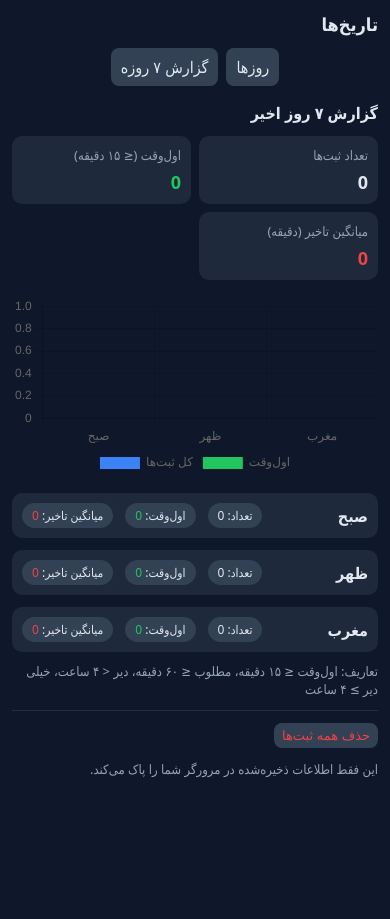
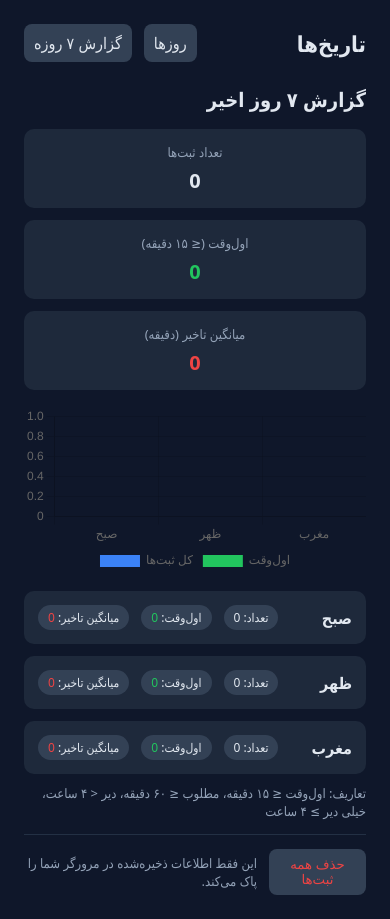
Before and after one commit to JavadCamback/JavdanGames, a plain HTML site: page index.html in a window 390 px wide. Both pictures are taken after a click on the link "گزارش ۷ روزه". Before the commit the page ends 844 px from the top, so only its background shows below. Drawn offline with nearby package versions, Linux system fonts and the light colour scheme.

Commit message:
Update index.html

```diff
--- a/index.html
+++ b/index.html
@@ -2,7 +2,7 @@
 <html lang="fa" dir="rtl">
 <head>
   <meta charset="utf-8" />
-  <meta name="viewport" content="width=device-width, initial-scale=1, maximum-scale=1, user-scalable=no" />
+  <meta name="viewport" content="width=device-width,initial-scale=1" />
   <title>نماز به افق مشهد</title>
   <script src="https://cdn.jsdelivr.net/npm/chart.js"></script>
   <style>
@@ -14,13 +14,13 @@
     body{ margin:0; font-family:system-ui, Tahoma; background:var(--bg); color:var(--text); }
     a{ color:var(--brand); text-decoration:none; }
     .container{ max-width:980px; margin:0 auto; padding:24px; }
-    header{ display:flex; flex-direction:column; gap:12px; margin-bottom:16px; }
-    nav{ display:flex; gap:8px; flex-wrap:wrap; justify-content:center; }
+    header{ display:flex; align-items:center; justify-content:space-between; margin-bottom:24px; }
+    nav{ display:flex; gap:12px; }
     nav a{ padding:8px 10px; border-radius:8px; background:var(--chip); color:var(--text); }
     h1{ margin:0; font-size:22px; }
     h2{ margin:12px 0 16px; font-size:20px; }
-    .toolbar{ display:flex; flex-wrap:wrap; align-items:center; justify-content:center; margin-bottom:16px; gap:6px; }
-    .btn{ background:#334155; color:var(--text); border:none; padding:6px 10px; border-radius:8px; cursor:pointer; font-size:14px; }
+    .toolbar{ display:flex; align-items:center; justify-content:space-between; margin-bottom:16px; gap:8px; }
+    .btn{ background:#334155; color:var(--text); border:none; padding:8px 12px; border-radius:8px; cursor:pointer; }
     .btn.primary{ background:var(--ok); color:#0b141e; }
     .grid{ display:grid; gap:12px; }
     .days{ grid-template-columns: repeat(auto-fill, minmax(180px,1fr)); }
@@ -29,30 +29,41 @@
     .day-title{ font-weight:700; margin-bottom:6px; }
     .muted{ color:var(--muted); font-size:13px; }
     .rows{ display:grid; gap:10px; }
-    .row{ display:grid; grid-template-columns: 1fr auto auto; gap:8px; align-items:center; padding:8px 10px; background:var(--panel); border-radius:8px; font-size:14px; }
-    .row > div:first-child { min-width: 60px; } /* Prayer name */
-    .row > div:nth-child(2) { min-width: 70px; } /* Prayer time */
+    .row{ display:grid; grid-template-columns: 1fr auto auto auto; gap:12px; align-items:center; padding:10px 12px; background:var(--panel); border-radius:8px; }
     .chip{ background:var(--chip); border-radius:999px; padding:4px 10px; font-size:12px; }
-    .stat-grid{ display:grid; grid-template-columns: repeat(auto-fit, minmax(120px, 1fr)); gap:8px; margin-bottom:16px; }
+    .stat-grid{ display:grid; grid-template-columns: repeat(3, 1fr); gap:12px; margin-bottom:16px; }
     .stat .label{ color:var(--muted); font-size:13px; margin-bottom:6px; }
     .stat .value{ font-size:22px; font-weight:800; }
     .inline{ display:inline-flex; gap:8px; align-items:center; }
     .flex{ display:flex; }
     .gap8{ gap:8px; } .gap12{ gap:12px; }
-    .hidden{ display:none; } .hr{ height:1px; background:#233044; margin:12px 0; }
-
-    @media (max-width: 480px) {
-      .container { padding: 12px; }
-      h1 { font-size: 18px; }
-      h2 { font-size: 16px; margin: 8px 0 12px; }
-      .card { padding: 10px; }
-      .stat .value { font-size: 18px; }
-      .inline { flex-wrap: wrap; }
-      .btn { font-size: 13px; padding: 5px 8px; }
-    }
+    .hidden{ display:none; } .hr{ height:1px; background:#233044; margin:14px 0; }
     .danger{ color:var(--bad); } .success{ color:#22c55e; } .warn{ color:var(--warn); }
     .center{ text-align:center; } .wrap{ white-space: pre-wrap; }
     canvas{ background:transparent; }
+
+    @media (max-width:600px){
+  .stat-grid { grid-template-columns: 1fr; } /* آمار ۳تایی → ۱ ستون */
+  .grid.days { grid-template-columns: 1fr; } /* روزها → ۱ ستون */
+  .row { grid-template-columns: 1fr; gap:8px; } /* هر ردیف نماز عمودی */
+  .row button { width:100%; } /* دکمه‌ها تمام عرض */
+}
+
+.stat .value{
+  font-size:20px;
+  font-weight:800;
+  text-align:center;
+}
+.stat .label{
+  text-align:center;
+}
+
+canvas {
+  max-width:100%;
+  height:auto !important;
+}
+
+
   </style>
 </head>
 <body>
```
